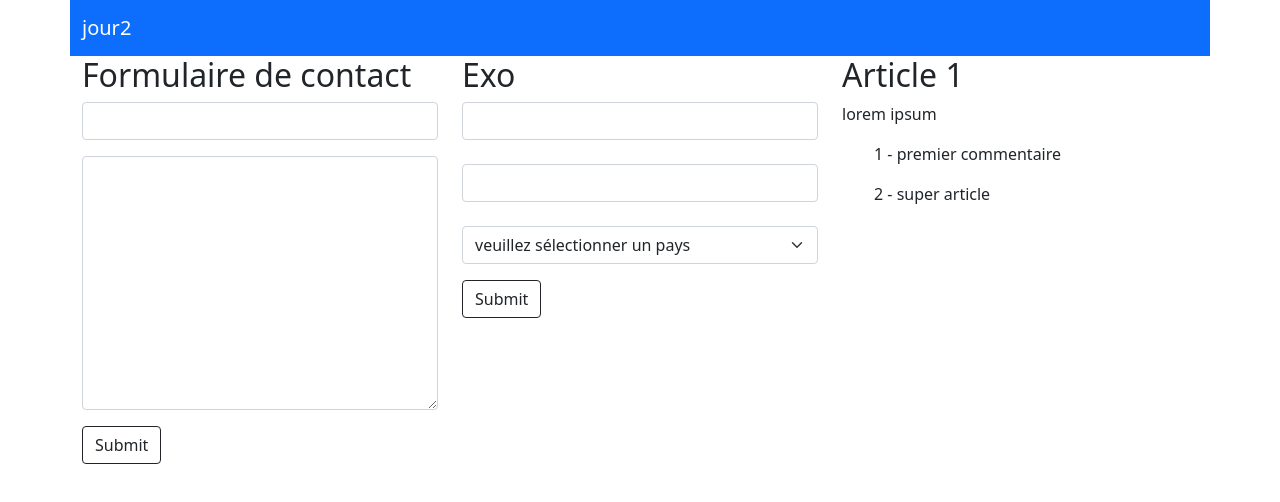
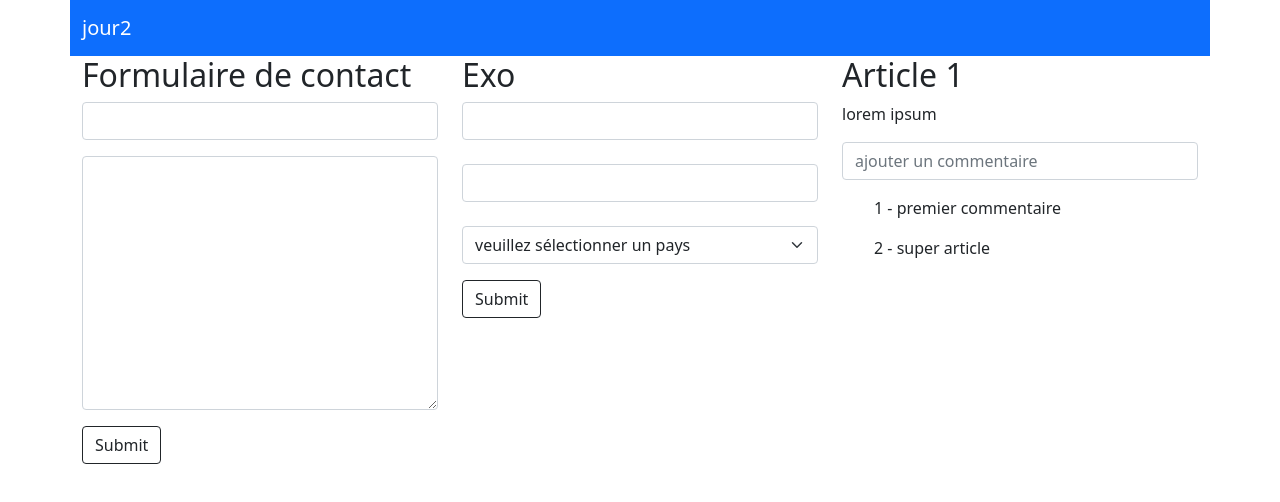
Before and after one commit to webdevproformation/react-h3-mars2022, a React (Create React App) app in the folder jour1-tp/: page / in a window 1280 px wide. Shown: the top 502 px of the page. Built offline with nearby package versions, Linux system fonts and the light colour scheme.

Commit message:
envoyer des informations de l'Enfant vers le Parent

```diff
--- a/jour1-tp/src/composants2/Article.jsx
+++ b/jour1-tp/src/composants2/Article.jsx
@@ -1,5 +1,6 @@
 import {useState} from "react"
 import { Commentaire } from "./Commentaire"
+import { FormCommentaire } from "./FormCommentaire"
 
 export const Article = () => {
     const [data , setData] = useState({
@@ -14,6 +15,7 @@ export const Article = () => {
     return <article className="col-4">
         <h2>{data.titre}</h2>
         <p>{data.contenu}</p>
+        <FormCommentaire setData={setData} />
         <ul>
             {data.commentaires.map( (commentaire, index) => {
                 return <Commentaire key={index} data={commentaire} />
--- /dev/null
+++ b/jour1-tp/src/composants2/FormCommentaire.jsx
@@ -0,0 +1,19 @@
+import {useState} from "react"
+export const FormCommentaire = (props) => {
+    const [commentaire, setCommentaire] = useState("")
+    function handleKeyUp(e){
+        if(e.key === "Enter"){
+            props.setData((prevData) => {
+                prevData.commentaires.push({text : e.target.value})
+                return { ...prevData , commentaires : prevData.commentaires  }
+            })
+            setCommentaire("");
+        }
+    }
+    return <input type="text"
+        onKeyUp={handleKeyUp}
+        onChange={(e) => setCommentaire(e.target.value)}
+        value={commentaire}
+        className="form-control my-3"
+        placeholder="ajouter un commentaire"/>
+}
```
